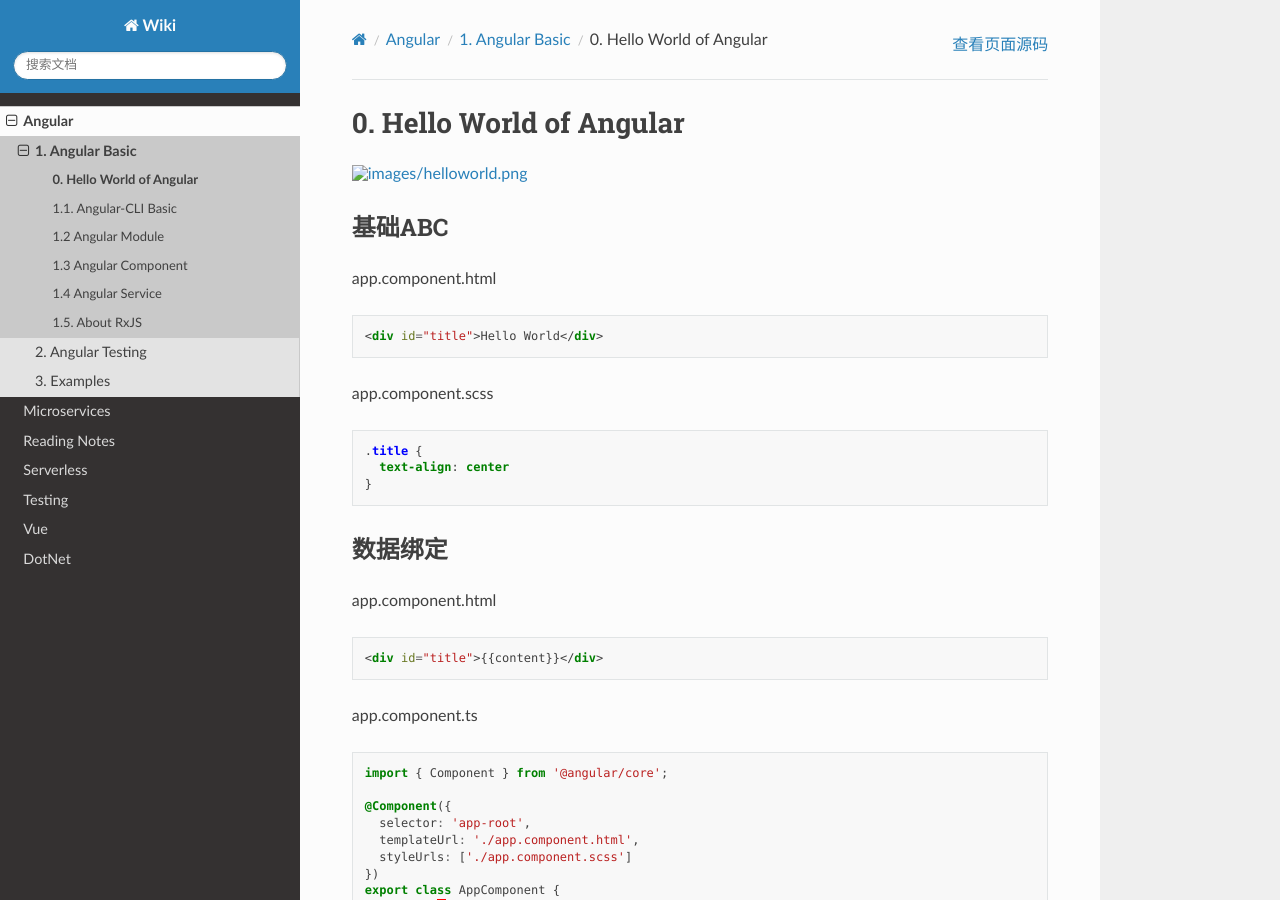
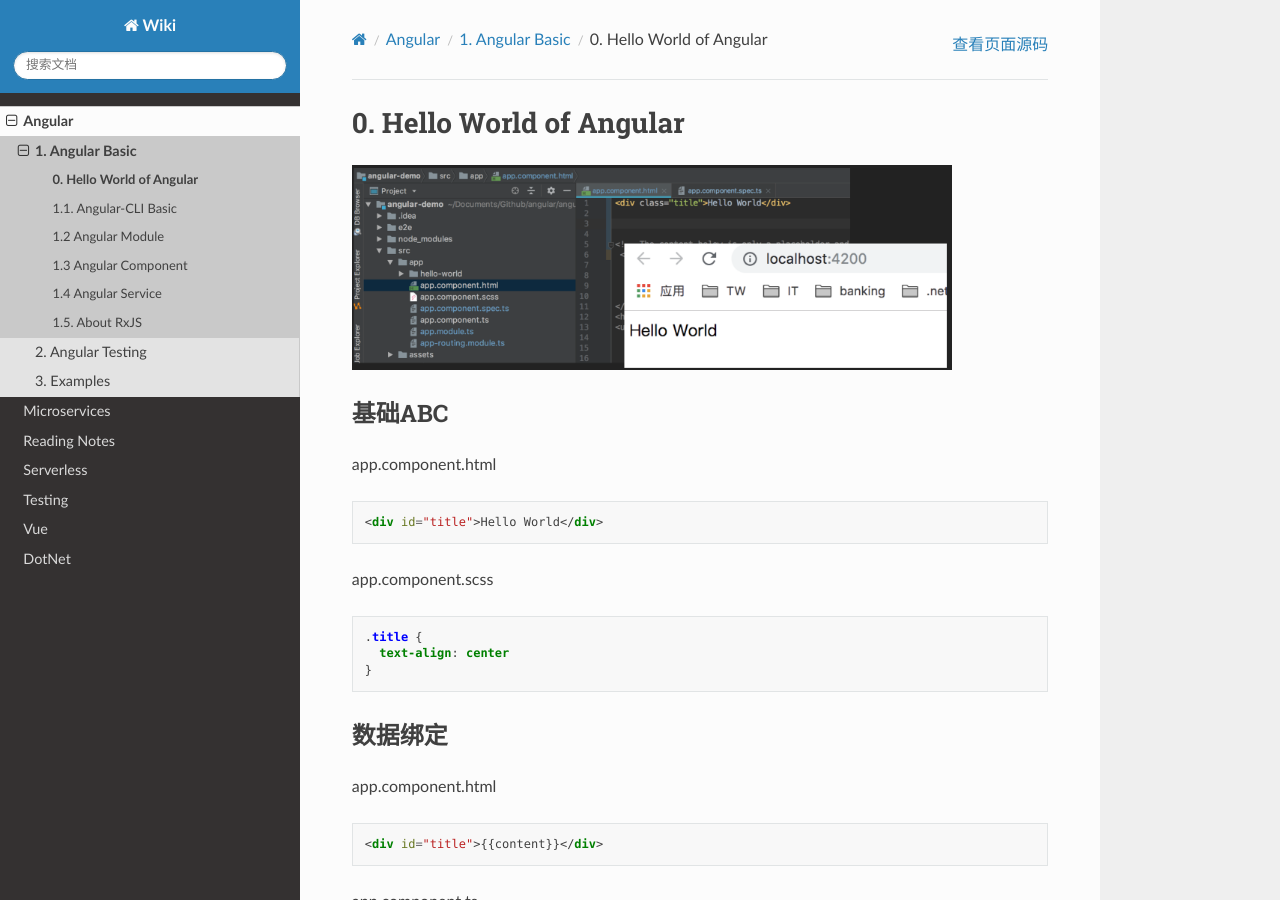
Before and after one commit to abigail830/Sphinx_wiki, a Sphinx documentation site: the page built from source/Angular/1_AngularBasic/0_1_HelloWorld.rst, in a window 1280 px wide and 900 px high. Built offline with Sphinx 7.4.7 and the Read the Docs theme 2.0.0, drawn with Linux system fonts in a browser that asks for light colours.

Commit message:
Update 0_1_HelloWorld.rst

```diff
--- a/source/Angular/1_AngularBasic/0_1_HelloWorld.rst
+++ b/source/Angular/1_AngularBasic/0_1_HelloWorld.rst
@@ -1,7 +1,7 @@
 0. Hello World of Angular
 ============================
 
-.. image:: ../../images/helloworld.png
+.. image:: ../../../images/helloworld.png
   :width: 600px
 
 基础ABC
```
